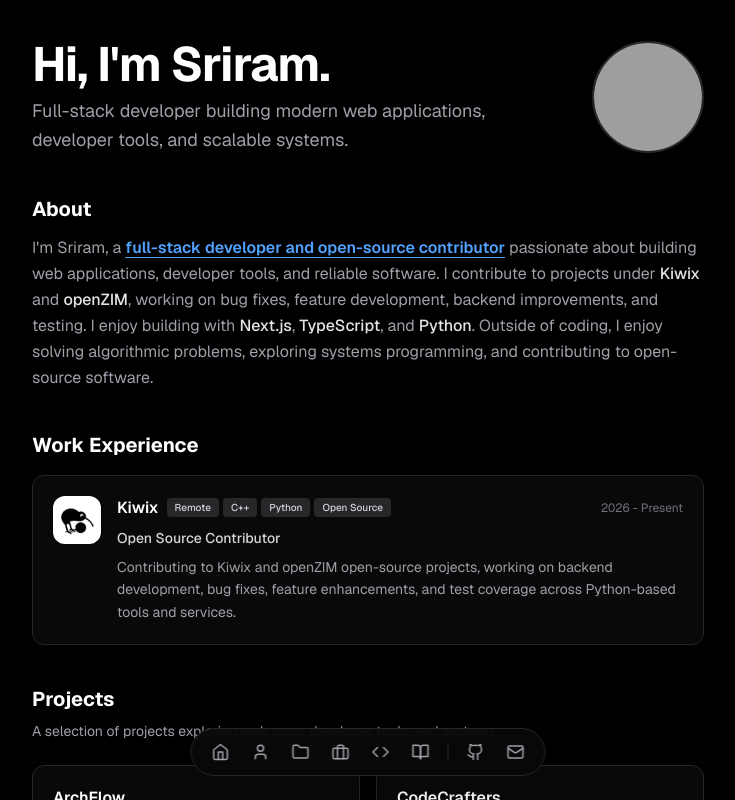
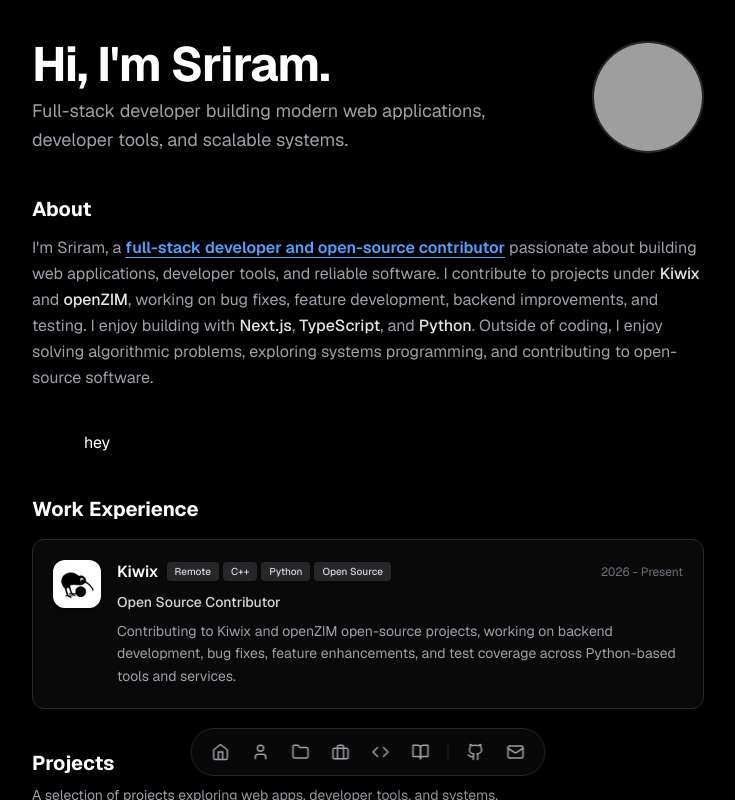
Before and after one commit to Sriram-Nambiar/sriramnambiar, a Next.js app: page / in a window 1280 px wide. Shown: the top 800 px of the page, without its empty margins (272-1007 px from the left). Built offline with nearby package versions, Linux system fonts and the light colour scheme; grey boxes are pictures that could not be loaded.

Commit message:
Add RandomAni component for enhanced animations

```diff
--- a/app/page.tsx
+++ b/app/page.tsx
@@ -5,6 +5,7 @@ import Projects from "@/components/Projects";
 import Experience from "@/components/Experience";
 import Skills from "@/components/Skills";
 import Dock from "@/components/Dock";
+import RandomAni from "@/components/RandomAni";
 
 export default function Home() {
   return (
@@ -12,7 +13,7 @@ export default function Home() {
       <div className="w-full max-w-2xl mx-auto space-y-10 pb-15">
         <Hero />
         <About />
-
+        <RandomAni/>
         <Experience />
         <Projects />
         <GithubContributions />
--- /dev/null
+++ b/components/RandomAni.tsx
@@ -0,0 +1,28 @@
+"use client";
+
+import { useEffect, useRef } from "react";
+import gsap from "gsap";
+
+export default function RandomAni() {
+  const containerRef = useRef<HTMLDivElement>(null);
+
+  useEffect(() => {
+    const ctx = gsap.context(() => {
+      gsap.from(".box", {
+        x: 300,
+        repeat: -1,
+        duration: 10,
+        yoyo: true,
+
+      });
+    }, containerRef);
+
+    return () => ctx.revert();
+  }, []);
+
+  return (
+    <div ref={containerRef}>
+      <div className="box">hey</div>
+    </div>
+  );
+}
```
